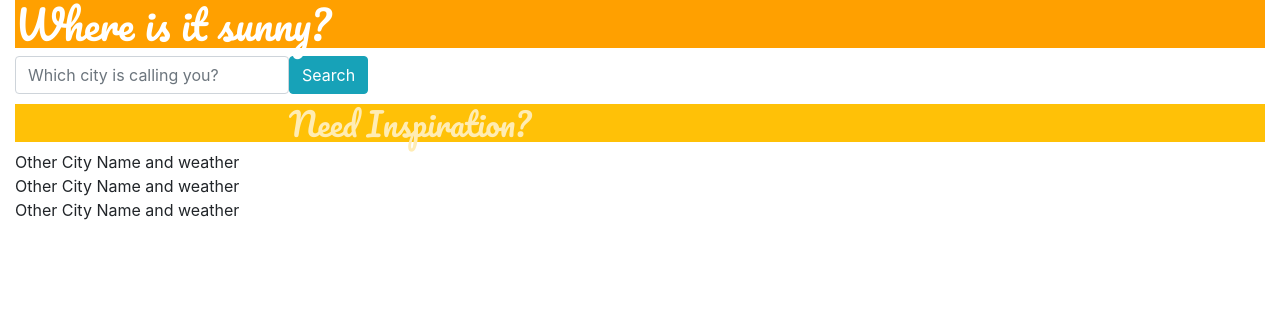
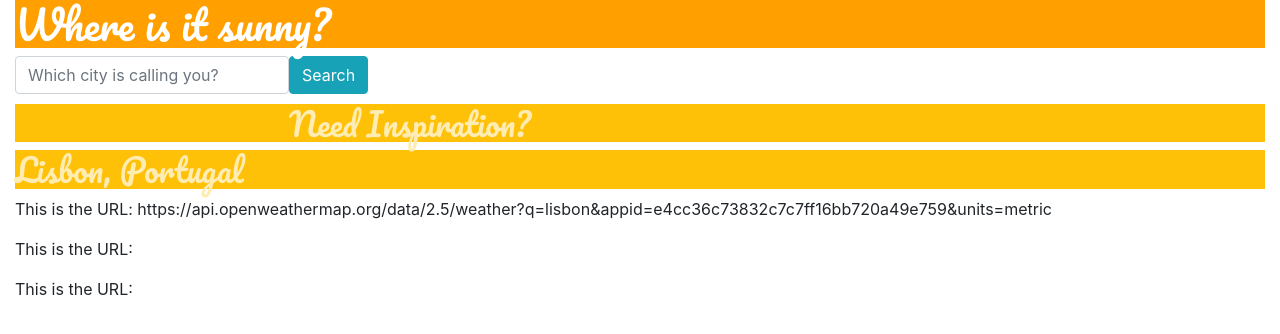
Before and after one commit to lizkoch/weather-react, a React (Create React App) app: page / in a window 1280 px wide. Shown: the top 334 px of the page. Built offline with nearby package versions, Linux system fonts and the light colour scheme.

Commit message:
Made tiny progress on cities!

```diff
--- a/src/App.js
+++ b/src/App.js
@@ -14,10 +14,13 @@ export default class App extends Component {
         <h1>Where is it sunny?</h1>
 
         <div>
-          <Main city="New York" />
+          <Main />
         </div>
         <h2>Need Inspiration?</h2>
-        <City />
+        <City
+          cityName="Lisbon, Portugal"
+          cityURL="https://api.openweathermap.org/data/2.5/weather?q=lisbon&appid=e4cc36c73832c7c7ff16bb720a49e759&units=metric"
+        />
         <City />
         <City />
       </div>
--- a/src/City.js
+++ b/src/City.js
@@ -1,7 +1,21 @@
 import React, { Component } from "react";
+import ReactDOM from "react-dom";
 
-export default class App extends Component {
+export default class City extends Component {
+  constructor(props) {
+    super(props);
+    this.state = {
+      cityName: props.cityName,
+      cityURL: props.cityURL
+    };
+  }
+
   render() {
-    return <div>Other City Name and weather</div>;
+    return (
+      <div>
+        <h2>{this.props.cityName}</h2>
+        <p>This is the URL: {this.props.cityURL}</p>
+      </div>
+    );
   }
 }
```
